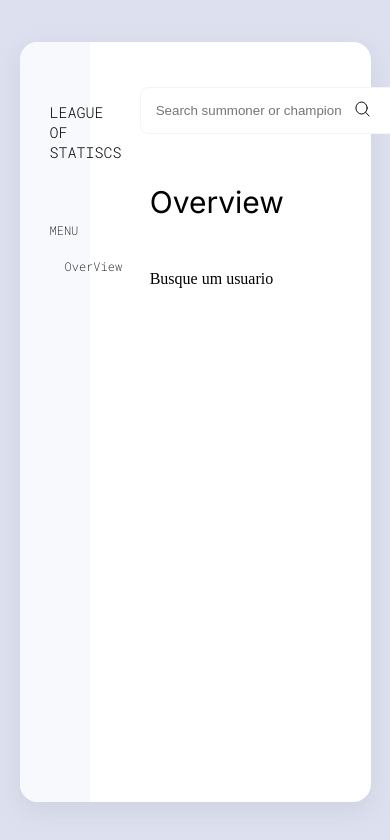
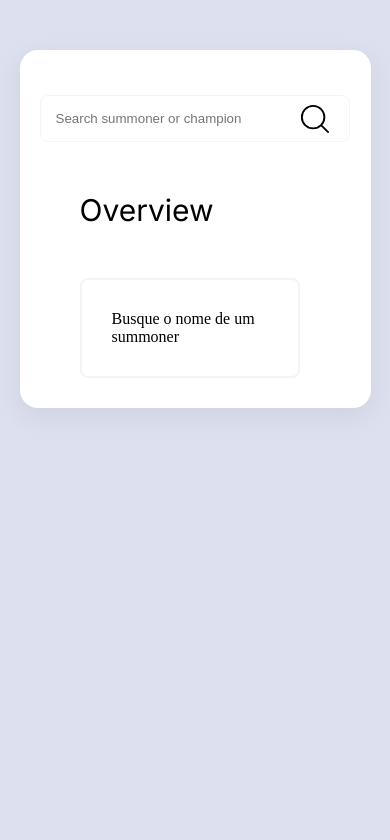
Before and after one commit to drehluna/LoLFront, a React (Create React App) app: page / in a window 390 px wide. Shown: the top 840 px of the page. Built offline with nearby package versions, Linux system fonts and the light colour scheme.

Commit message:
Mobile Version

```diff
--- a/src/App.js
+++ b/src/App.js
@@ -15,7 +15,7 @@ function App() {
   return (
     <div className="App">
       <NameProvider>
-          <MainCard/>
+      <MainCard/>
        </NameProvider>
     </div>
   );
--- a/src/components/MainCard.js
+++ b/src/components/MainCard.js
@@ -8,6 +8,8 @@ export function MainCard () {
            <MenuLateral/>
             <RightMenu/>
 
+
+
         </div>
     );
 
--- a/src/components/Rank.js
+++ b/src/components/Rank.js
@@ -42,87 +42,47 @@ export function Rank() {
     return (
 
         <>
-            {Name !== '' ?
-                <div className='WrapperRanks'>
-                    <div className='Rank'>
-                        {UserExist === true ?
+            {Name === '' ?
 
-                            <>
 
-                                <div className='table'>
-                                    <span className='CurrentWrapper'>Current Rank</span>
-                                    <p className='currentRank'>{currentrank}</p>
+                <div className='UserNotEnter'>
+                    <div className='NoFirstSearch'>
+                        <p>Busque o nome de um summoner</p>
                     </div>
 
 
-                                <div className='Data'>
-                                    <img className='RankImg' src={urlRank} />
-                                    <h2>{rank}/{Name.rankeds[0].rank}</h2>
-
-
                 </div>
-                                <div className='Points'><p className='pointsUp'>{lp} LP</p>
-                                    <p className='PointsUp2'>{win}W {loss}L({winrate2}%)</p></div>
 
 
 
 
-                            </>
-                            :
-                            <div className='UserNotExist'>
-                                <span>usuário não encontrado</span>
-                            </div>
 
+                : Name === '403' ?
 
-
-                        }
-
-                    </div>
-
-                    <div className='Rank'>
-                        {UserExist === true ?
-
-                            <>
-
-                                <div className='table'>
-                                    <span className='CurrentWrapper'>Current Rank</span>
-                                    <p className='currentRank'>{Name.rankeds[1].queueType}</p>
-                                </div>
-
-
-                                <div className='Data'>
-                                    <img className='RankImg' src={Name.rankeds[1].rankIcon} />
-                                    <h2>{Name.rankeds[1].tier}/{Name.rankeds[1].rank} </h2>
-
-
-                                </div>
-                                <div className='Points'><p className='pointsUp'>{Name.rankeds[1].leaguePoints} LP</p>
-                                    <p className='PointsUp2'>{Name.rankeds[1].wins}W {Name.rankeds[1].losses}L({parseFloat(Name.rankeds[1].winRate).toFixed(0)}%)</p></div>
-
-
-
-
-                            </>
-                            :
-                            <div className='UserNotExist'>
-                                <span>usuário não encontrado</span>
-                            </div>
-
-
-
-                        }
+                    <div className='UserNotEnter'>
+                        <div className='NoFirstSearch'>
+                            <p>Infelizmente nossa API está fora do ar no momento. [403]</p>
                         </div>
                     </div>
 
                     :
 
+                    <div>
 
+                        <div className='WrapperRank'>
+                            <div className='Perfil'>
 
+                                <div className='firstCircle'>
+                                    <img src='overall-world.png' />
+                                </div>
 
-                <div>Busque um usuario</div>
+                            </div>
+                            <div className='CurrentRank'>asd</div>
+                            <div className='Favorite'>asd</div>
+                        </div>
 
+                    </div>
             }
         </>
-
     );
 }
--- a/src/styles/App.css
+++ b/src/styles/App.css
@@ -2,6 +2,11 @@
     margin: 0;
     padding: 0;
     box-sizing: border-box;
+
+}
+
+html {
+    background-color: #DCE0EF;
 }
 
 .App {
@@ -15,3 +20,12 @@
    justify-content: center;
 
 }
+
+@media (max-width: 600px) {
+    .App {
+        width: 100%;
+        height: 100%;
+
+   background-color: #DCE0EF;
+    }
+}
--- a/src/styles/MainCard.css
+++ b/src/styles/MainCard.css
@@ -1,8 +1,18 @@
 .MainCard {
-    width: 90%;
+    min-width: 90%;
+    width: auto;
+    min-height: 90%;
     height: 90%;
     background-color: #FFFFFF;
     border-radius: 18px;
     display: flex;
     box-shadow: rgba(149, 157, 165, 0.2) 0px 8px 24px;
 }
+
+@media (max-width: 600px) {
+    .MainCard {
+        margin: 50px;
+        overflow: scroll;
+
+    }
+}
--- a/src/styles/MenuLateral.css
+++ b/src/styles/MenuLateral.css
@@ -4,7 +4,7 @@
     height: 100%;
     border-top-left-radius: 18px;
     border-bottom-left-radius: 18px;
-    width: 20%;
+    width: 15em;
     background-color: #F8F9FD;
 }
 
@@ -40,3 +40,9 @@
     width: 20px;
     margin-right: 15px;
 }
+
+@media (max-width: 600px) {
+    .Menu {
+        display: none;
+    }
+}
--- a/src/styles/Rank.css
+++ b/src/styles/Rank.css
@@ -1,61 +1,59 @@
 @import url('https://fonts.googleapis.com/css2?family=Roboto+Mono:wght@100;200;300&display=swap');
 
 
-.WrapperRanks {
+.NoFirstSearch {
+
+    border: 2px solid #f4f4f8;
+    border-radius: 8px;
+    padding: 30px 30px;
+
+    margin-bottom: 30px;
+}
+
+.WrapperRank {
     display: flex;
 }
 
-.Rank {
-    background-color: transparent;
-    font-family: 'Roboto Mono';
-    width: 28em;
-    height: 15em;
-    padding: 30px;
-    border-radius: 16px;
-    border: 2px solid #f4f4f8;
-    display: flex;
-    margin-right: 30px;
+.WrapperRank > div {
+    margin: 10px;
+    padding: 20px;
+    border: 1px solid #f4f4f8;
+    border-radius: 8px;
 }
 
-.table {
+.Perfil > .firstCircle {
+
+
+    border: 5px solid linear-gradient(to right, #4FCC06, #72F821);;
+
+    border-radius: 80px;
     display: flex;
-    height: 30px;
-}
-.table > span {
-    width: 120px;
-    margin-right: 5em;
-}
+    justify-content: center;
+    align-items: center;
 
-.Data {
-    margin-left: -22em;
-    display: flex;
-    align-items: center;
-    margin-top: 3em;
-}
 
-.Data > img {
-   width: 8em;
 }
 
 
-.pointsUp {
-    color: #58CCB1;
-    font-weight: bold;
-    margin-left: -60px;
+
+.Perfil .firstCircle > img {
+    width: 120px;
+    border-radius: 50%;
+    padding: 0px;
+    margin: 0px;
 }
 
-.Points {
-    margin-top: 6.3em;
-    display: flex;
-    align-items: center;
-    text-align: center;
-    flex-direction: column;
 
-    margin-left: -160px;
+
+
+
+@media (max-width: 600px) {
+    .WrapperRank {
+        display: flex;
+        flex-direction: column;
+    }
+
+    .WrapperRank > div {
+        margin-top: 30px;
+    }
 }
-
-.PointsUp2 {
-
-    width: 30em;
-
-}
--- a/src/styles/SearchBar.css
+++ b/src/styles/SearchBar.css
@@ -22,8 +22,18 @@ Button {
     border: none;
     cursor: pointer;
     background-color: transparent;
+    padding: 15px;
     margin-left: -50px;
+    display: flex;
+    align-items: center;
 
+
+}
+
+Button > img {
+    width: 30px;
+    height: 50px;
+    margin-left: -15px;
 }
 
 Button:hover {
@@ -34,3 +44,10 @@ Button:hover {
 Button:active {
     transform: scale(0.8);
 }
+
+@media (max-width: 600px) {
+    form {
+        margin-left: 20px;
+        margin-right: -30px;
+    }
+}
```
Lines whose indentation alone changed are shown as unchanged.
